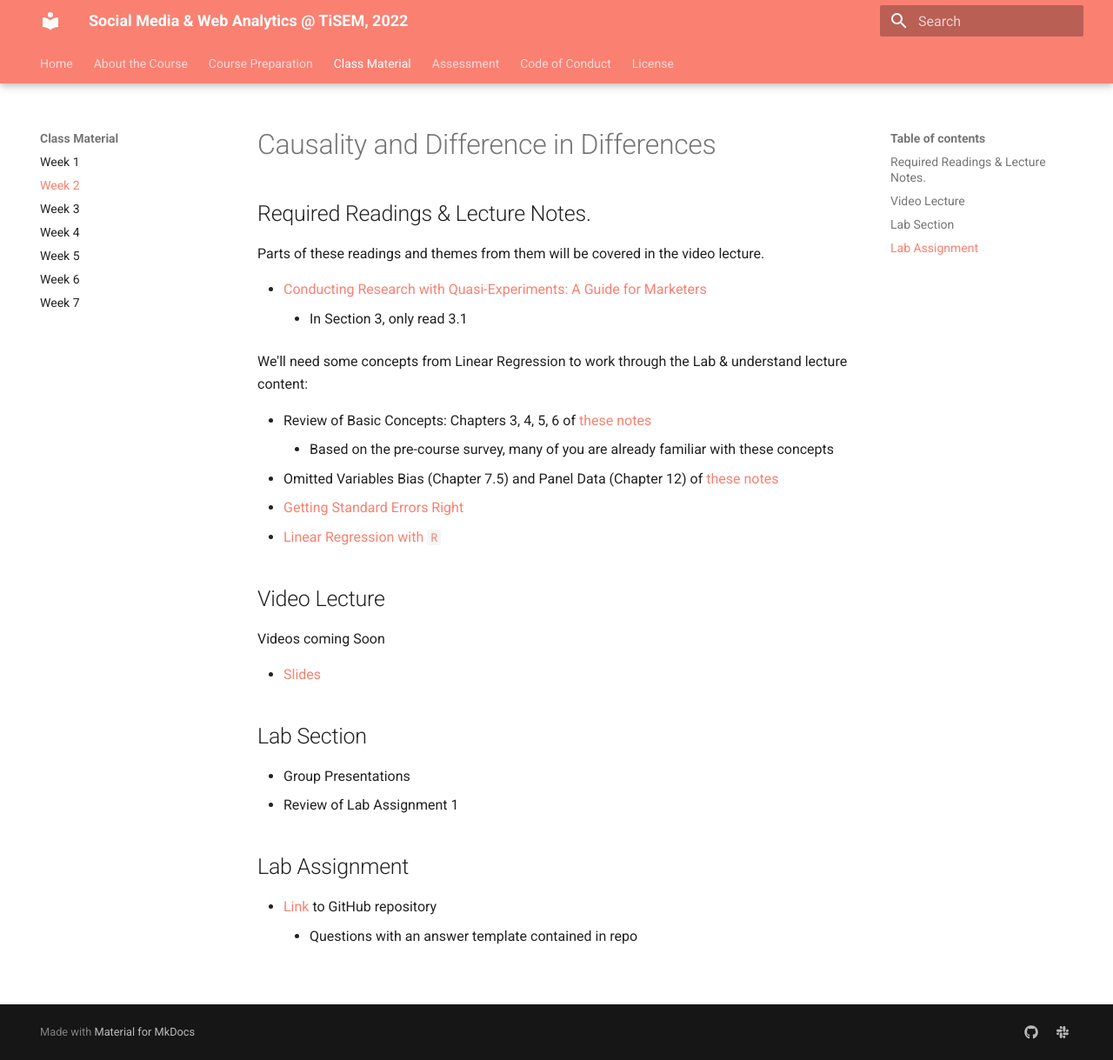
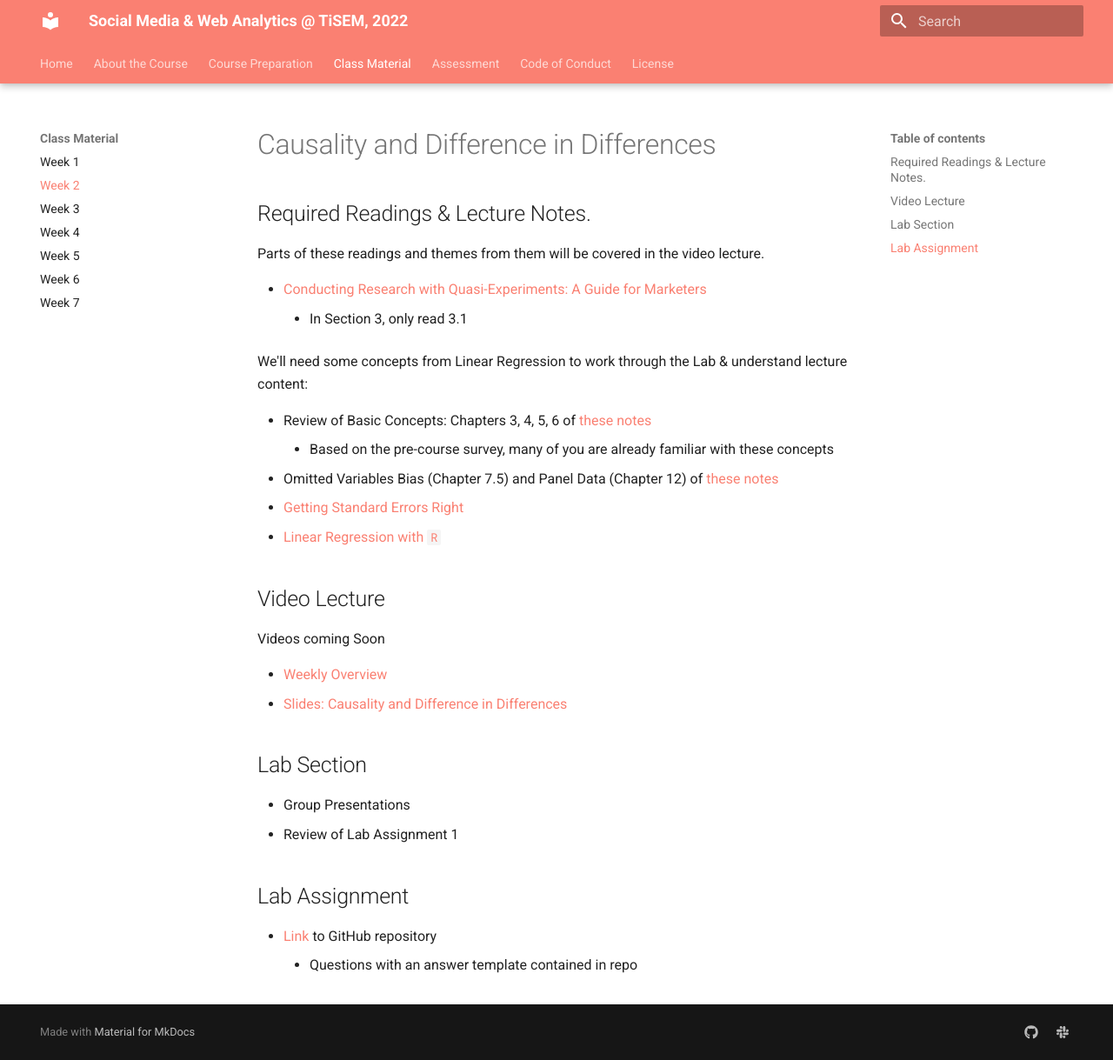
Before and after one commit to tisem-digital-marketing/2022-smwa, an MkDocs documentation site: the page built from docs/classes/week_02.md, in a window 1280 px wide and 1219 px high. Shown: the whole window at 87% size. Built offline with MkDocs 1.6.1 and Material for MkDocs 9.7.7, drawn with Linux system fonts in a browser that asks for light colours.

Commit message:
add week 2 overview

```diff
--- a/docs/classes/week_02.md
+++ b/docs/classes/week_02.md
@@ -19,7 +19,8 @@ We'll need some concepts from Linear Regression to work through the Lab & unders
 
 Videos coming Soon
 
-* [Slides][lecture-slides-02]
+* [Weekly Overview][week-overview]
+* [Slides: Causality and Difference in Differences][lecture-slides-02]
 <!-- * Videos as a [playlist](https://www.youtube.com/watch?v=rgMEMeiGETk&list=PL9QkA7C7GRGWAnmrkW5cFjbN-kkqWuVrX) -->
 
 ## Lab Section
@@ -39,6 +40,7 @@ Videos coming Soon
 [regression-r]: ../assets/lectures/week-02/regression-r.pdf
 
 [lecture-slides-02]: ../assets/lectures/week-02/week-02-slides.pdf
+[week-overview]: ../assets/lectures/week-02/week-02-overview.pdf
 
 [lab-02]: https://github.com/tisem-digital-marketing/smwa-lab-02
 [lab-02-s]: ../assets/labs/lab-02_solution.pdf
```
Also changed, not shown: 1 other file.
